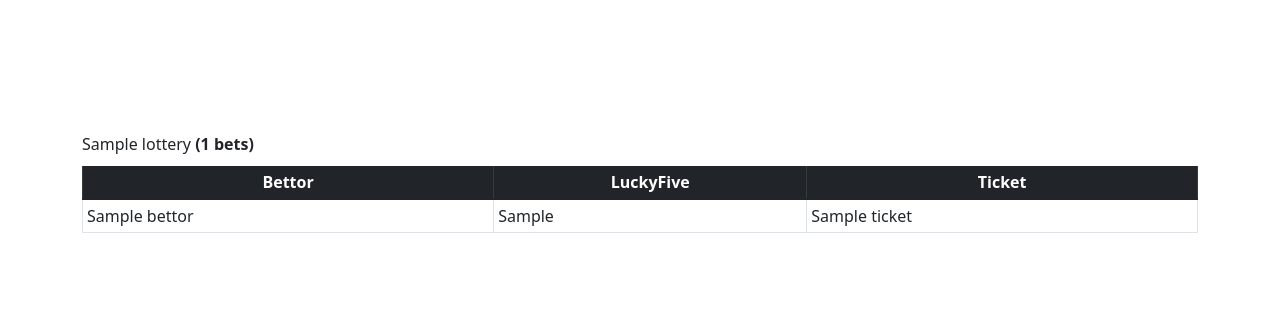
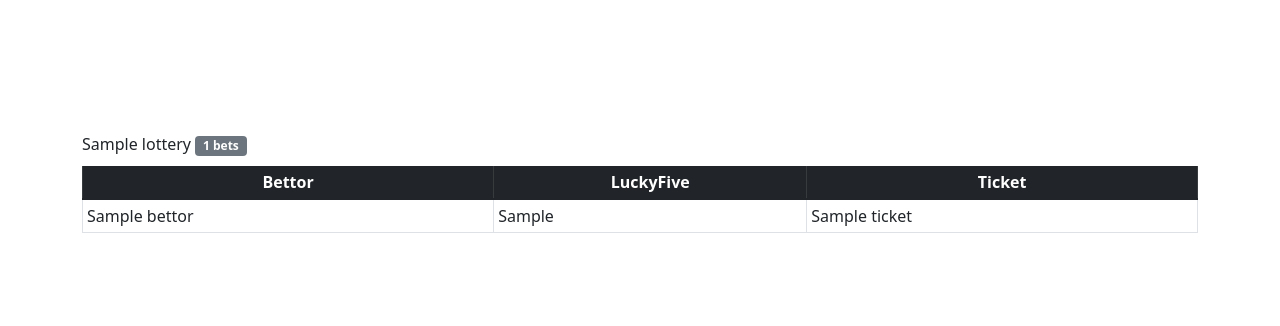
Before and after one commit to riidatibula/lucky-five, a Django app: template src/lottery/templates/lottery/bet_list.html in a window 1280 px wide. Shown: the part 56-382 px from the top of the page. Run offline with Django 3.2, Linux system fonts and the light colour scheme; the template is opened without the code that fills it: most values are stand-ins (such as "Sample title", 1, 10 or a date in 2020); data that the repository does not hold is empty.

Commit message:
ui fixed

```diff
--- a/src/lottery/templates/lottery/bet_list.html
+++ b/src/lottery/templates/lottery/bet_list.html
@@ -14,7 +14,8 @@
                             class="link-dark"
                         >
                             {{ lottery }}
-                            <strong>({{ object_list.count }} bets)</strong>
+                            <span class="badge bg-secondary">{{ object_list.count }} bets</span>
+                            <!-- <strong>({{ object_list.count }} bets)</strong> -->
                         </a>
                     </caption>
                     <thead class="table-dark" align="center">
```
